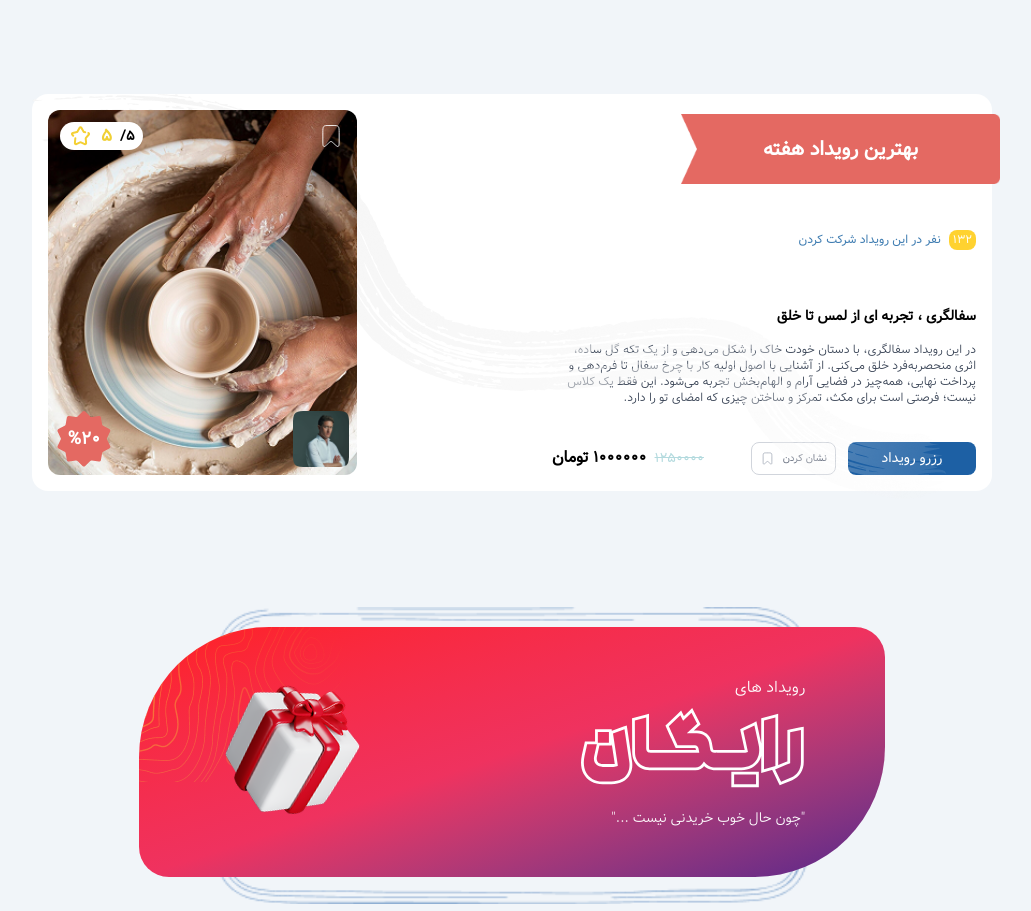
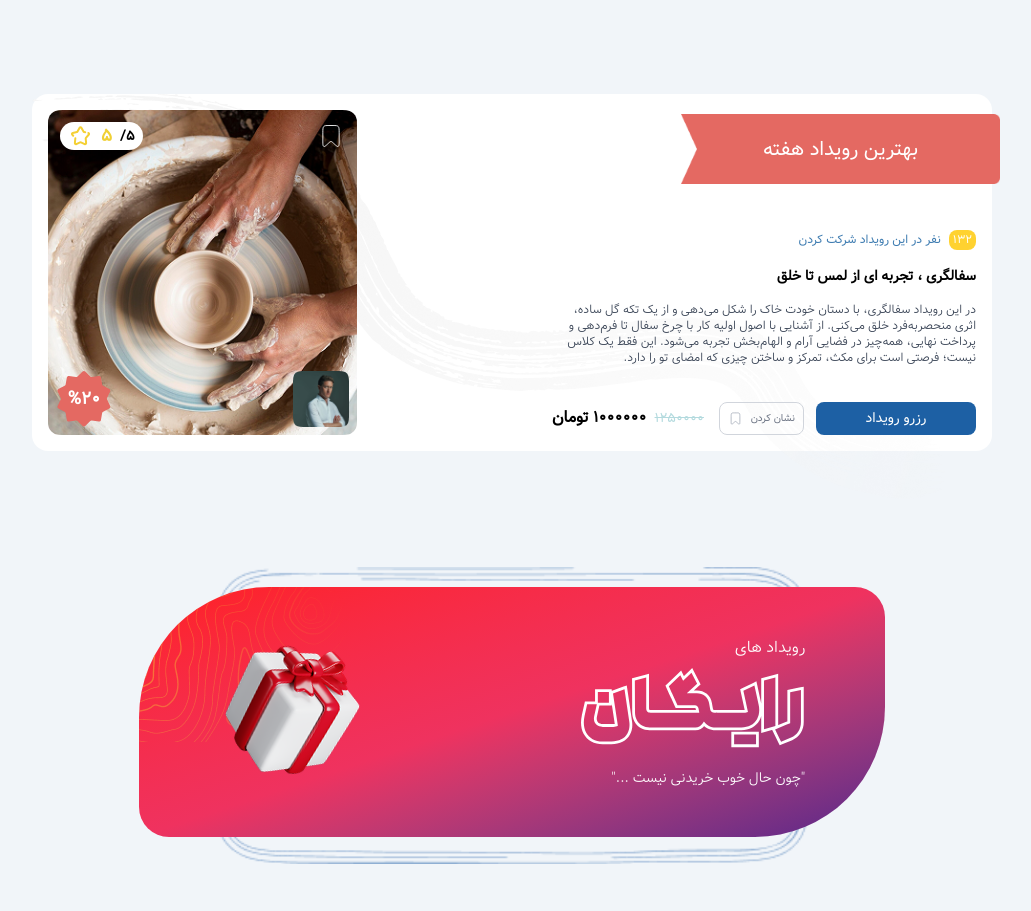
Before and after one commit to MohammadSoleimanikia/assignment, a React (Vite) app: page / in a window 1280 px wide. Shown: the part 1998-2909 px from the top of the page, without its empty margins (128-1159 px from the left). Built offline with nearby package versions, Linux system fonts and the light colour scheme.

Commit message:
fix line overlap on button and button size

```diff
--- a/src/components/bestEvent/BestEvent.tsx
+++ b/src/components/bestEvent/BestEvent.tsx
@@ -70,14 +70,14 @@ export default function BestEvent() {
           alt=""
         />
 
-        <span className="absolute inset-0 flex items-center justify-center text-xl font-semibold text-white">
+        <span className="absolute inset-0 flex items-center justify-center text-xl  text-white">
           بهترین رویداد هفته
         </span>
       </div>
 
       {/* card detail */}
       {/* lg:w-2/3 xl:w-3/6 */}
-      <div className="mt-8 space-y-4 md:mt-20 md:flex md:w-2/3 md:flex-col md:justify-end lg:pl-10 xl:w-6/12">
+      <div className="mt-8 z-20 space-y-4 md:mt-20 md:flex md:w-2/3 md:flex-col md:justify-end lg:pl-10 xl:w-6/12">
         {/* user count */}
         <div className="flex items-baseline gap-1 md:mt-10 md:text-xs 2xl:text-base">
           <span className="ml-1 rounded-lg bg-amber-300 px-1 py-0.5 text-white">
@@ -85,7 +85,7 @@ export default function BestEvent() {
           </span>
           <p className="text-[#3e7cb1]">نفر در این رویداد شرکت کردن</p>
         </div>
-        <h2 className="text-lg font-semibold md:mt-10 md:text-sm 2xl:text-lg">
+        <h2 className="text-lg font-semibold  md:text-sm 2xl:text-lg">
           سفالگری ، تجربه ای از لمس تا خلق{" "}
         </h2>
         <div>
@@ -102,7 +102,7 @@ export default function BestEvent() {
           <div className="md:flex md:gap-3">
             <button
               type="button"
-              className="relative w-28 overflow-hidden rounded-lg bg-[#1d60a4] py-3 text-xs text-white before:absolute before:top-0 before:left-0 before:h-full before:w-0 before:bg-[#4a80b6] before:transition-all before:duration-700 before:ease-in-out before:content-[''] hover:before:w-5/6 md:w-32 md:py-1.5 2xl:w-56 2xl:py-3.5"
+              className="relative w-28 md:w-40 overflow-hidden rounded-lg bg-[#1d60a4] py-3 text-xs text-white before:absolute before:top-0 before:left-0 before:h-full before:w-0 before:bg-[#4a80b6] before:transition-all before:duration-700 before:ease-in-out before:content-[''] hover:before:w-5/6 md:w-32 md:py-1.5 2xl:w-56 2xl:py-3.5"
             >
               <span className="relative z-10 text-base md:text-sm">
                 رزرو رویداد
```
